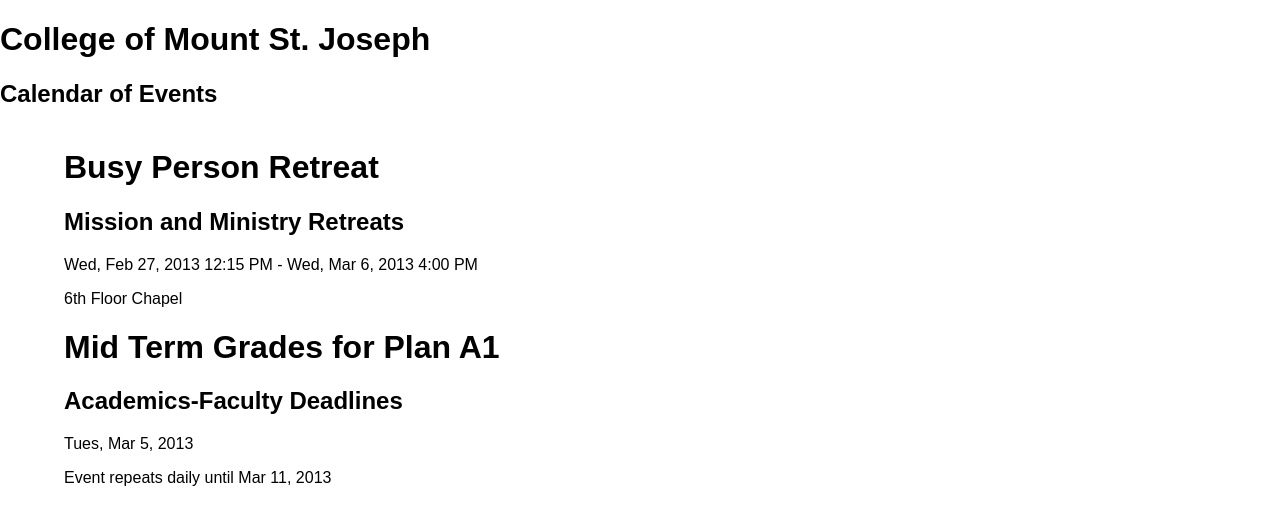
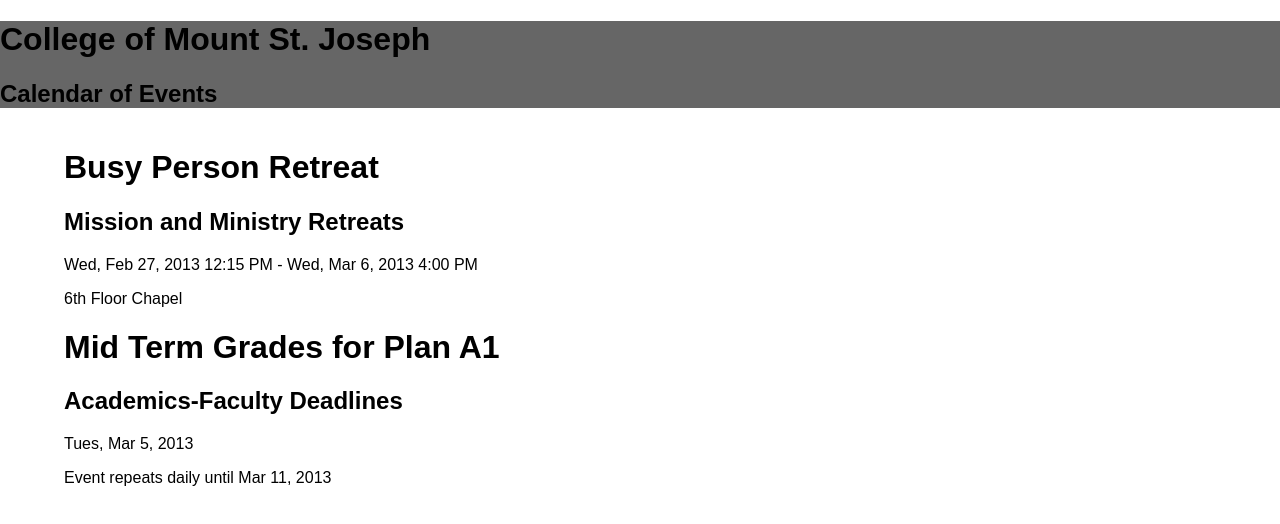
Before and after one commit to theMount/calendar, a plain HTML site: page index.html in a window 1280 px wide. Drawn offline with nearby package versions, Linux system fonts and the light colour scheme.

Commit message:
give that header some room to breath

```diff
--- a/css/style.css
+++ b/css/style.css
@@ -8,7 +8,9 @@
 }
 .header {
 	width: 100%;
-
+	background: #666;
+	border-bottom:
+	padding-left: 5%;
 }
 
 #slideshow {
```
